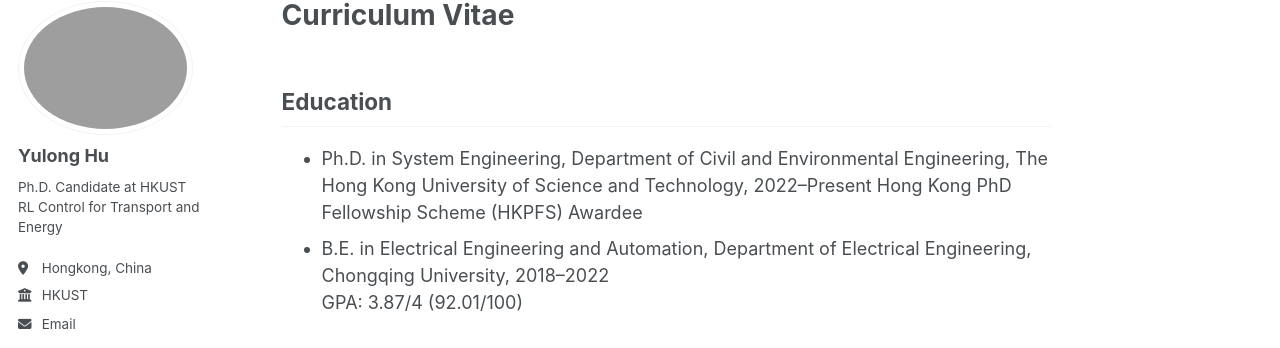
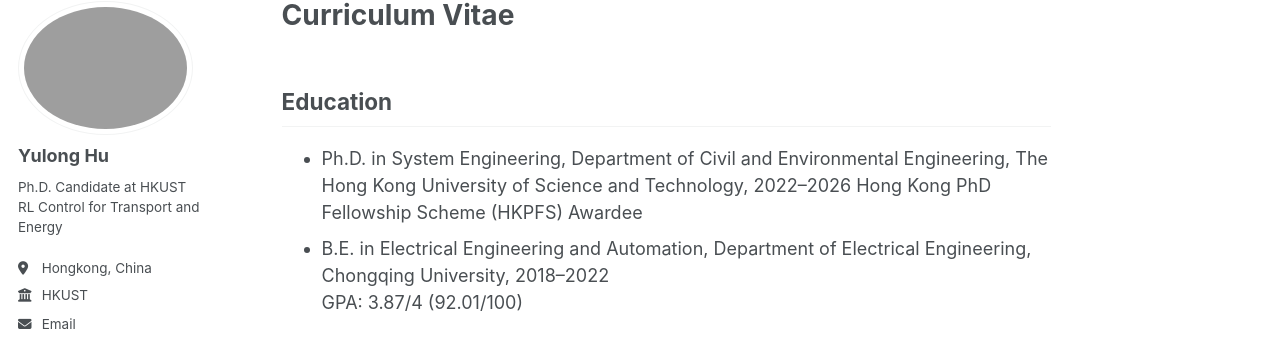
Before and after one commit to yulonghu2000/yulonghu2000.github.io, a Jekyll site: the page built from _pages/cv.md, in a window 1280 px wide and 900 px high. Shown: the part 98-446 px from the top of the window. Built offline with Jekyll 4.4.1, drawn with Linux system fonts in a browser that asks for light colours; some web fonts are replaced.

Commit message:
Update cv.md

```diff
--- a/_pages/cv.md
+++ b/_pages/cv.md
@@ -5,7 +5,7 @@ author_profile: true
 ---
 
 ## Education
-- Ph.D. in System Engineering, Department of Civil and Environmental Engineering, The Hong Kong University of Science and Technology, 2022–Present
+- Ph.D. in System Engineering, Department of Civil and Environmental Engineering, The Hong Kong University of Science and Technology, 2022–2026
   Hong Kong PhD Fellowship Scheme (HKPFS) Awardee
 - B.E. in Electrical Engineering and Automation, Department of Electrical Engineering, Chongqing University, 2018–2022
   GPA: 3.87/4 (92.01/100)
```
